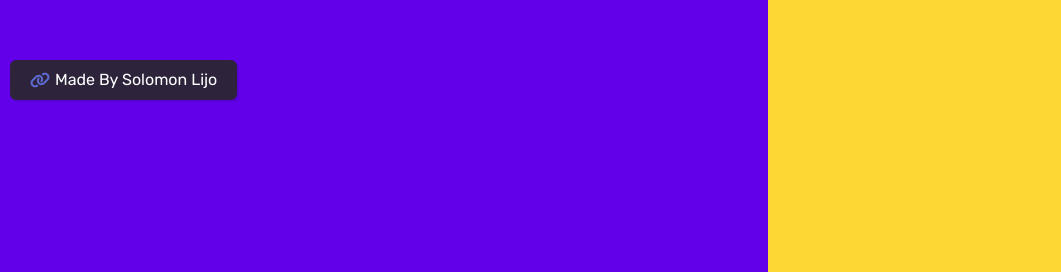
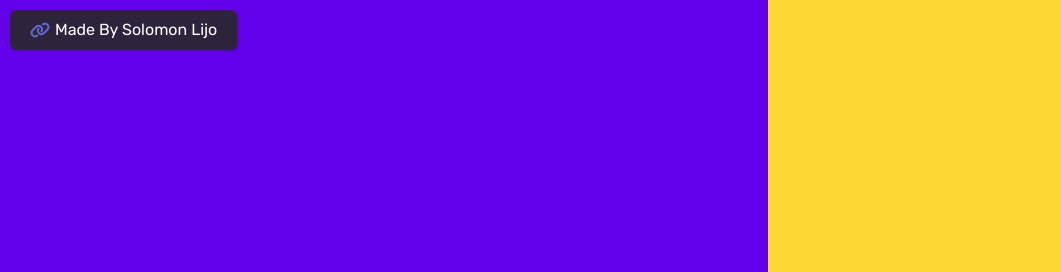
Before and after one commit to solomonshalom/Super-Header, a plain HTML site: page index.html in a window 1280 px wide. Shown: the top 272 px of the page, without its empty margins (0-1061 px from the left). Drawn offline with Linux system fonts and the light colour scheme.

Commit message:
Update style.css

```diff
--- a/style.css
+++ b/style.css
@@ -60,7 +60,7 @@ body {
 /* -- YouTube Link Styles -- */
 
 #source-link {
-  top: 60px;
+  top: 10px;
 }
 
 #source-link > i {
```
